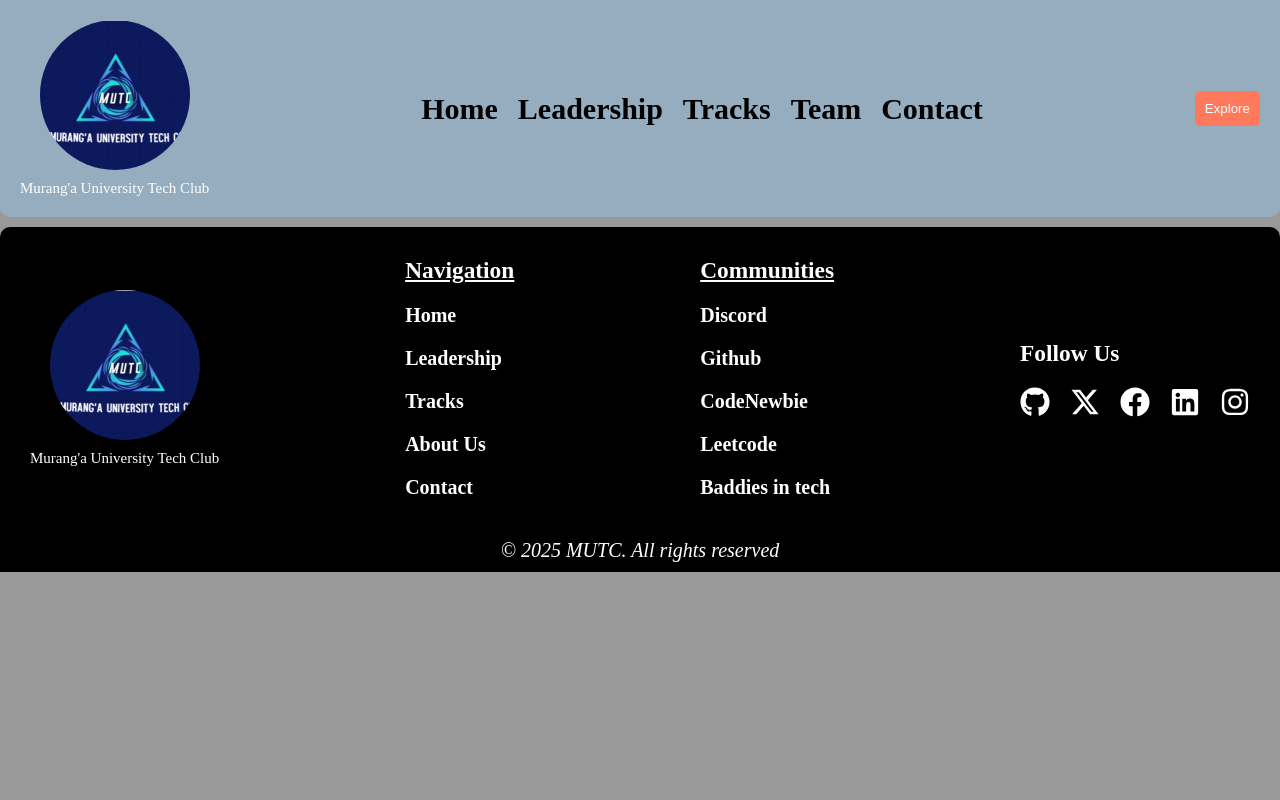
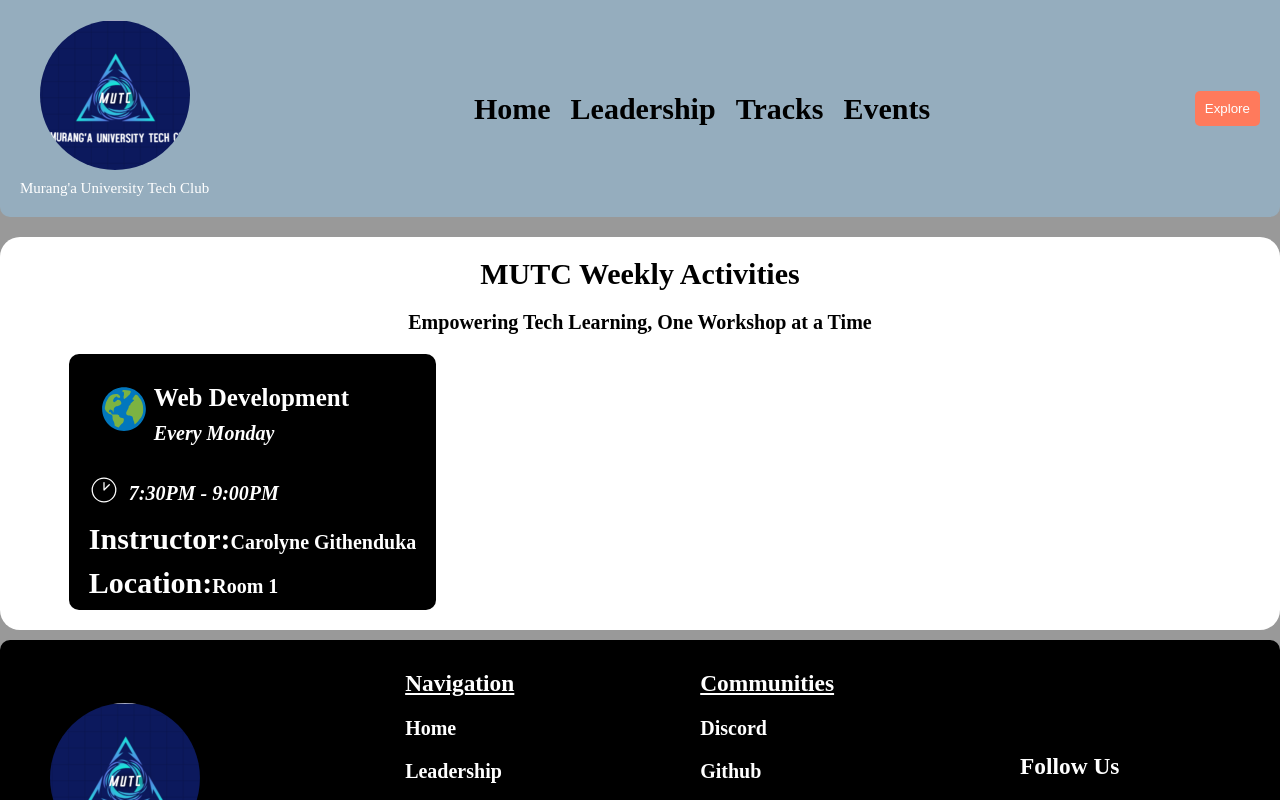
Before and after one commit to k-i-b-i-wott/MUTC, a React (Vite) app: page /events in a window 1280 px wide. Shown: the top 800 px of the page. Built offline with nearby package versions, Linux system fonts and the light colour scheme.

Commit message:
Added the events page

```diff
--- a/src/App.tsx
+++ b/src/App.tsx
@@ -6,6 +6,7 @@ import { Route, Routes } from 'react-router-dom'
 import Home from './pages/Home/Home'
 import Leadership from './pages/Leadership/Leadership'
 import Tracks from './pages/Tracks/Tracks'
+import Events from './pages/Events/Events'
 const App = () => {
   return (
     <div>
@@ -15,6 +16,7 @@ const App = () => {
         <Route path='/' element={<Home />} />
         <Route path='/leadership' element={<Leadership />} />
         <Route path='/tracks' element={<Tracks/>} />
+        <Route path='/events' element={<Events/>} />
       </Routes>
 
       <Footer />
--- a/src/components/Header/Header.tsx
+++ b/src/components/Header/Header.tsx
@@ -35,8 +35,8 @@ function HeaderNav() {
      <NavLinks to={"/"} linkName={"Home" }/>
      <NavLinks to={"/leadership"} linkName={"Leadership"} />
      <NavLinks to="/tracks" linkName="Tracks"/>
-     <NavLinks to="/team" linkName="Team" />
-     <NavLinks to="/contact" linkName="Contact" />
+     <NavLinks to="/events" linkName="Events" />
+
     </ul>
    </nav>
   )
--- a/src/pages/Events/Events.css
+++ b/src/pages/Events/Events.css
@@ -0,0 +1,89 @@
+.events-section{
+        display: flex;
+        flex-direction: column;
+        gap: 2rem;
+        padding: 2rem;
+        background-color:  var(--color-white);
+        margin-top: 2rem;
+        border-radius: 2rem;
+        align-items: center;
+        justify-content: center;
+        color: black;
+        gap: 2rem;
+
+}
+
+.events-container{
+    display: grid;
+    grid-template-columns: repeat(3, 1fr);
+    gap: 2rem;
+    align-items: center;
+    justify-content: center;
+    flex-wrap: wrap;
+
+}
+
+.events-card{
+    display: flex;
+    flex-direction: column;
+    gap: 1rem;
+    align-items: left;
+    justify-content: center;
+    width: 70rem !important;
+    width: 100% !important;
+    color: var(--color-white);
+    background-color: var(--color-black);
+    border-radius: 1rem;
+    padding: 1rem 2rem;
+
+
+}
+.title{
+    display: flex;
+    flex-direction: row;
+    gap: .5rem;
+    align-items: left;
+    justify-content: left;
+
+    padding: 2rem 1rem;
+}
+.titleIcon{
+    display: flex;
+    flex-direction: row;
+    gap: 1rem;
+    align-items: left;
+    justify-content: left;
+
+    font-size: 5rem;
+}
+.titleDesc{
+    display: flex;
+    flex-direction: column;
+    gap: 1rem;
+    align-items: left;
+    justify-content: left;
+}
+.titleDesc h2{
+    font-size: 2.5rem;
+}
+.titleDesc h5{
+    font-size: 2rem;
+    font-style: italic;
+}
+.time{
+    display: flex;
+    flex-direction: row;
+    gap: 1rem;
+    align-items: center;
+    justify-content: left;
+
+}
+.time h4{
+    font-size: 3rem;
+    font-weight: 700;
+}
+.time h5{
+    font-size: 2rem;
+    font-style: italic;
+    justify-content: center;
+}
--- a/src/pages/Events/Events.tsx
+++ b/src/pages/Events/Events.tsx
@@ -0,0 +1,51 @@
+import { FcGlobe } from "react-icons/fc";
+import { CiClock1 } from "react-icons/ci";
+import './Events.css'
+
+interface events {
+    nameIcon: string
+    name: string
+    day: string
+    time: string
+    timeIcon: string
+    location: string
+    instructor: string
+    classname: string
+
+}
+
+
+const Events = () => {
+  return (
+    <div className='events-section'>
+        <h2>MUTC Weekly Activities</h2>
+        <p>Empowering Tech Learning, One Workshop at a Time</p>
+        <div className="events-container">
+            <div className="events-card">
+                <div className='title'>
+                    <div className="titleIcon">
+                          <FcGlobe />
+                    </div>
+                    <div className="titleDesc">
+                        <h2>    Web  Development</h2>
+                        <h5>Every Monday</h5>
+                    </div>
+                </div>
+                <div className='time'>
+                    <h4><CiClock1 /></h4>
+                    <h5>7:30PM - 9:00PM</h5>
+                </div>
+                <div className='ints'>
+                    <p><strong>Instructor:</strong>Carolyne Githenduka</p>
+                </div>
+                <div className='location'>
+                    <p><strong>Location:</strong>Room 1</p>
+                </div>
+            </div>
+
+        </div>
+    </div>
+  )
+}
+
+export default Events
--- a/src/pages/Tracks/Tracks.css
+++ b/src/pages/Tracks/Tracks.css
@@ -91,15 +91,65 @@
 
 .register h3{
     color: var(--color-secondary);
+    font-size: 1.5rem;
 }
 .register form{
     display: flex;
     flex-direction: column;
     gap: 1rem;
-   width: 50rem ;
+
     padding: 2rem;
     background-color: var(--color-white);
 
+}
+
+.register form input{
+    width: 100%;
+    height: 3rem;
+    background-color: var(--color-white);
+    font-weight: 700;
+    border-radius: .1rem;
+    border: none;
+    padding: 1rem;
+    font-size: 2rem;
+    outline: none;
+    border-bottom: 2px solid var(--color-primary);
+}
+.register form input::placeholder{
+    color: var(--color-primary);
+    font-style: italic;
+    font-weight: 500;
+}
+.register form select{
+    width: 100%;
+    height: auto;
+    min-height: 2rem;
+    background-color: var(--color-white);
+    font-weight: 500;
+    border-radius: .1rem;
+    border: none;
+    padding: .5rem;
+    font-size: 2rem;
+    outline: none;
+    border-bottom: 2px solid var(--color-primary);
+}
+.register form button{
+    background-color: var(--color-primary);
+    width: 40rem;
+    height: 4rem;
+    font-size: 2.5rem;
+    font-weight: 700;
+    border-radius: .4rem;
+    align-items: center;
+    justify-content: center;
+    text-align: center;
+    align-self: center;
+}
+
+.register form button:hover{
+color: var(--color-secondary);
+transform: scale(1.1);
+transition: all .3s ease-in-out;
 }
 
 @media screen and(max-width:56.25em) {
@@ -115,3 +165,16 @@
     }
 
 }
+
+
+@media screen and(max-width:31.25em) {
+    .track-card{
+        width: 100vw;
+    }
+    .register form{
+      max-width: 30rem !important;
+      width: 100% !important;
+      margin-top: auto;
+    }
+
+}
--- a/src/pages/Tracks/Tracks.tsx
+++ b/src/pages/Tracks/Tracks.tsx
@@ -140,12 +140,11 @@ const Tracks = () => {
       </div>
       <div className="register">
         <h3>Register For your Suitable Track in the form below</h3>
-
-        <form action="">
+        <form >
           <input type="text" placeholder='FullName'/>
           <input type="email" placeholder='Email Address'/>
           <input type="text" placeholder='Current Course of Study'/>
-          <input type="number" placeholder='Year of Study'/>
+          <input type="number" placeholder='Year of Study' min={1} max={6}/>
           <select name="" id="">
             <option value="">Select Track</option>
             <option value="Front-end Development">Front-end Development</option>
```
